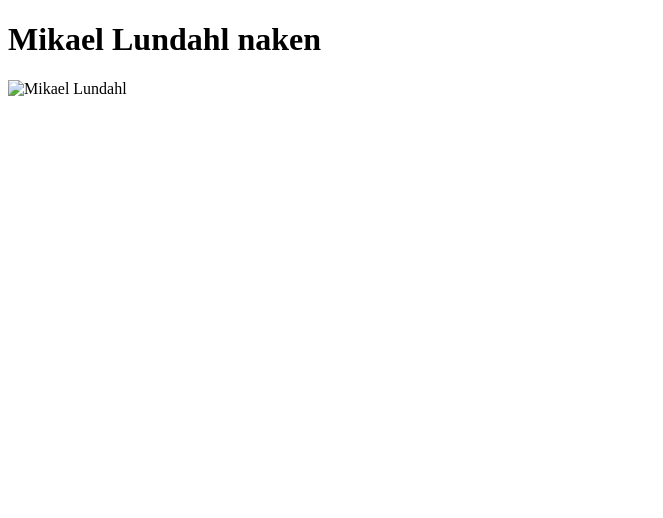
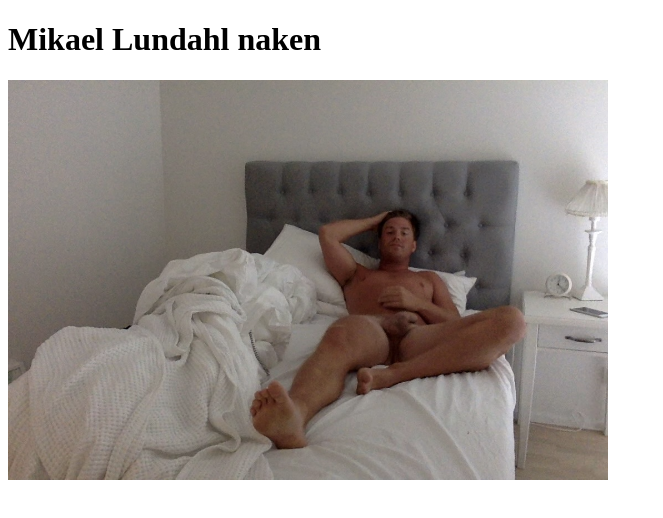
Before and after one commit to 277266271/53626272726, a plain HTML site: page index.html in a window 1280 px wide. Shown: the whole page, without its empty margins (0-663 px from the left). Drawn offline with Linux system fonts and the light colour scheme.

Commit message:
Update index.html

```diff
--- a/index.html
+++ b/index.html
@@ -7,6 +7,6 @@
 </head>
 <body>
   <h1>Mikael Lundahl naken</h1>
-  <img src="mikael-lundahl.jpg" alt="Mikael Lundahl" width="600">
+  <img src="mikael .jpeg" alt="Mikael Lundahl" width="600">
 </body>
 </html>
```
